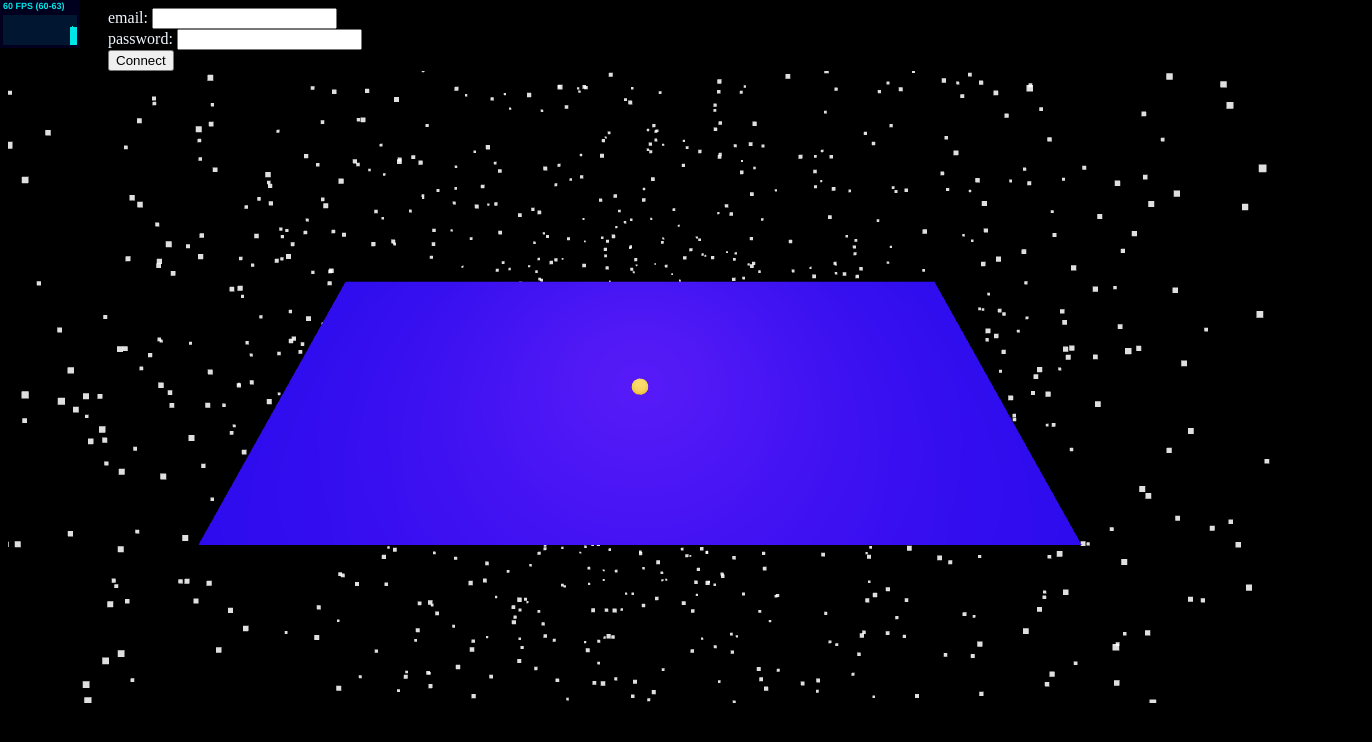
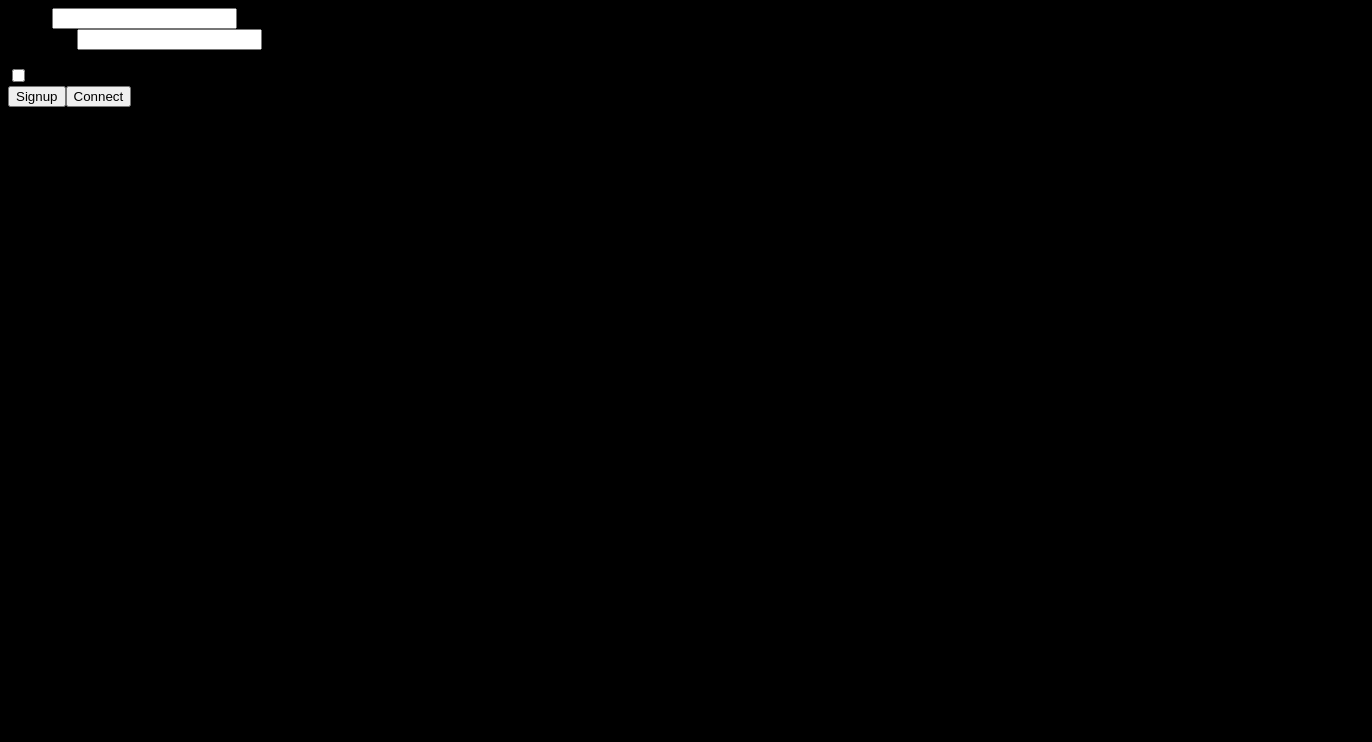
Before and after one commit to acharlas/42-transcendence, a React (Create React App) app in the folder front/react/: page /signup in a window 1280 px wide. Shown: the top 742 px of the page, 1372 px wide, since content can reach past the window. Built offline with nearby package versions, Linux system fonts and the light colour scheme.

Commit message:
signin signup transition

```diff
--- a/front/react/src/App.js
+++ b/front/react/src/App.js
@@ -1,17 +1,21 @@
 import { AdaptiveDpr, OrbitControls, Stars, Stats } from "@react-three/drei";
 import { Canvas } from "@react-three/fiber";
-import React from "react";
+import React, { useState } from "react";
 import Box from "./componants/Box";
 import Plane from "./componants/Plane";
-import LoginForm from "./login/login-component";
+import loginService from "./LoginPage/Login_page_component";
 import "./style.css";
 
 function App() {
-  return (
+  let signinStatus = loginService.useSigninStatus(
+    window.sessionStorage.getItem("Token") === null ? false : true
+  );
+
+  return signinStatus.isSignin === true ? (
     <div>
-      <div id="login">
-        <LoginForm />
-      </div>
+      <button id="logout" onClick={signinStatus.Signout}>
+        Signout
+      </button>
       <div id="game">
         <Canvas camera={{ position: [0, 10, 5], fov: 90 }}>
           <Stats />
@@ -24,7 +28,10 @@ function App() {
         </Canvas>
       </div>
     </div>
+  ) : (
+    <div>
+      <loginService.LoginPage Status={signinStatus} />
+    </div>
   );
 }
-
 export default App;
--- /dev/null
+++ b/front/react/src/LoginPage/Login_page_component.js
@@ -0,0 +1,53 @@
+import "./style.css";
+import SigninForm from "../login/signin_component";
+import { useState } from "react";
+import SignupForm from "../login/signup_component";
+
+function useSigninStatus(status) {
+  const [isSignin, setSignin] = useState(status);
+  const [isSignupState, setSignupState] = useState(status);
+
+  function SignupState() {
+    setSignupState(true);
+  }
+
+  function SigninState() {
+    setSignupState(false);
+  }
+
+  function Signin() {
+    setSignin(true);
+  }
+
+  function Signout() {
+    window.sessionStorage.removeItem("Token");
+    setSignin(false);
+  }
+
+  return {
+    isSignupState,
+    SignupState,
+    SigninState,
+    isSignin,
+    Signin,
+    Signout,
+  };
+}
+
+function LoginPage({ Status }) {
+  return (
+    <div>
+      {Status.isSignupState === true ? (
+        <div>
+          <SignupForm status={Status} />
+        </div>
+      ) : (
+        <div>
+          <SigninForm status={Status} />
+        </div>
+      )}
+    </div>
+  );
+}
+
+export default { useSigninStatus, LoginPage };
--- a/front/react/src/login/login-component.js
+++ /dev/null
@@ -1,57 +0,0 @@
-import { useState } from "react";
-import loginService from "./login-service";
-
-export default function LoginForm() {
-  const [newEmail, setNewEmail] = useState("");
-  const [newPass, setNewPass] = useState("");
-  const [newToken, setNewToken] = useState("");
-
-  const HandleEmailChange = (event) => {
-    setNewEmail(event.target.value);
-  };
-  const HandlePassChange = (event) => {
-    setNewPass(event.target.value);
-  };
-
-  const addUser = async (event) => {
-    event.preventDefault();
-
-    const user = {
-      email: newEmail,
-      password: newPass,
-    };
-
-    try {
-      const token = await loginService.login({
-        email: newEmail,
-        password: newPass,
-      });
-      console.log("Debug 2");
-      console.log(token);
-      setNewToken(token);
-      setNewEmail("");
-      setNewPass("");
-    } catch (e) {
-      //setErrorMessage("Wrong credentials");
-      setTimeout(() => {
-        //setErrorMessage(null);
-      }, 5000);
-    }
-  };
-
-  return (
-    <form onSubmit={addUser}>
-      <div>
-        <div>
-          email: <input value={newEmail} onChange={HandleEmailChange} />
-        </div>
-        <div>
-          password: <input value={newPass} onChange={HandlePassChange} />
-        </div>
-        <div>
-          <button type="submit">Connect</button>
-        </div>
-      </div>
-    </form>
-  );
-}
--- a/front/react/src/login/login-service.js
+++ b/front/react/src/login/login-service.js
@@ -1,7 +1,7 @@
 import axios from "axios";
 const baseUrl = "localhost:3333";
 
-const login = async (credentials) => {
+const signin = async (credentials) => {
   const response = await axios.post("http://localhost:3333/auth/signin", {
     email: credentials.email,
     password: credentials.password,
@@ -9,4 +9,13 @@ const login = async (credentials) => {
   return response.data.access_token;
 };
 
-export default { login };
+const signup = async (credentials) => {
+  const response = await axios.post("http://localhost:3333/auth/signup", {
+    email: credentials.email,
+    password: credentials.password,
+    username: credentials.username,
+  });
+  return response.data.access_token;
+};
+
+export default { signup, signin };
--- /dev/null
+++ b/front/react/src/login/signin_component.js
@@ -0,0 +1,78 @@
+import { useState } from "react";
+import loginService from "./login-service";
+import "../style.css";
+
+export default function SigninForm({ status }) {
+  const [newEmail, setNewEmail] = useState("");
+  const [newPass, setNewPass] = useState("");
+  const [ErrorMessage, setErrorMessage] = useState("");
+
+  const HandleEmailChange = (event) => {
+    setNewEmail(event.target.value);
+  };
+  const HandlePassChange = (event) => {
+    setNewPass(event.target.value);
+  };
+
+  const addUser = async (event) => {
+    event.preventDefault();
+
+    const user = {
+      email: newEmail,
+      password: newPass,
+    };
+
+    try {
+      setErrorMessage(null);
+      const token = await loginService.signin({
+        email: newEmail,
+        password: newPass,
+      });
+      window.localStorage.setItem("Token", token);
+      status.Signin();
+      setNewEmail("");
+      setNewPass("");
+    } catch (e) {
+      console.log({ e });
+      setErrorMessage("wrong username or password");
+      /*setTimeout(() => {
+        setErrorMessage(null);
+      }, 5000);*/ //hide the wrong password message after a short moment
+    }
+  };
+
+  const ftShowPassword = () => {
+    var x = document.getElementById("inputPassword");
+    if (x.type === "password") {
+      x.type = "text";
+    } else {
+      x.type = "password";
+    }
+  };
+
+  return (
+    <div>
+      <div>
+        email: <input value={newEmail} onChange={HandleEmailChange} />
+      </div>
+      <div>
+        password:{" "}
+        <input
+          value={newPass}
+          type="password"
+          onChange={HandlePassChange}
+          id="inputPassword"
+        />
+      </div>
+      {ErrorMessage === null ? "" : <p id="error-msg">{ErrorMessage}</p>}
+      <div>
+        <input type="checkbox" onClick={ftShowPassword} />
+        show password
+      </div>
+      <div>
+        <button onClick={status.SignupState}>Signup</button>
+        <button onClick={addUser}>Connect</button>
+      </div>
+    </div>
+  );
+}
--- /dev/null
+++ b/front/react/src/login/signup_component.js
@@ -0,0 +1,106 @@
+import { useState } from "react";
+import loginService from "./login-service";
+import "../style.css";
+
+export default function SignupForm({ status }) {
+  const [newEmail, setNewEmail] = useState("");
+  const [newPass, setNewPass] = useState("");
+  const [newUsername, setNewUsername] = useState("");
+  const [ErrorMessage, setErrorMessage] = useState([]);
+
+  const HandleEmailChange = (event) => {
+    setNewEmail(event.target.value);
+  };
+  const HandlePassChange = (event) => {
+    setNewPass(event.target.value);
+  };
+
+  const HandleUsernameChange = (event) => {
+    setNewUsername(event.target.value);
+  };
+
+  const createUser = async (event) => {
+    event.preventDefault();
+
+    const user = {
+      email: newEmail,
+      password: newPass,
+    };
+
+    try {
+      setErrorMessage(null);
+      const token = await loginService.signup({
+        email: newEmail,
+        password: newPass,
+        username: newUsername,
+      });
+      window.sessionStorage.setItem("Token", token);
+      status.signin();
+      setNewEmail("");
+      setNewPass("");
+      setNewUsername("");
+    } catch (e) {
+      if (e.response.data.statusCode == 400)
+        setErrorMessage(e.response.data.message);
+      /*setTimeout(() => {
+          setErrorMessage(null);
+        }, 5000);*/ //hide the wrong password message after a short moment
+    }
+  };
+
+  const ftShowPassword = () => {
+    var x = document.getElementById("inputSignupPassword");
+    if (x.type === "password") {
+      x.type = "text";
+    } else {
+      x.type = "password";
+    }
+  };
+
+  const ErrorMessageComp = () => {
+    return (
+      <div>
+        {ErrorMessage.map((error, i) => (
+          <p key={i} id="error-msg">
+            {error}
+          </p>
+        ))}
+      </div>
+    );
+  };
+
+  return (
+    <div>
+      {ErrorMessage === null ? (
+        ""
+      ) : (
+        <div>
+          <ErrorMessageComp />
+        </div>
+      )}
+      <div>
+        email: <input value={newEmail} onChange={HandleEmailChange} />
+      </div>
+      <div>
+        password:{" "}
+        <input
+          value={newPass}
+          type="password"
+          onChange={HandlePassChange}
+          id="inputSignupPassword"
+        />
+      </div>
+      <div>
+        <input type="checkbox" onClick={ftShowPassword} />
+        show password
+      </div>
+      <div>
+        username: <input value={newUsername} onChange={HandleUsernameChange} />
+      </div>
+      <div>
+        <button onClick={status.signinState}>Already a account?</button>
+        <button onClick={createUser}>Create account</button>
+      </div>
+    </div>
+  );
+}
--- /dev/null
+++ b/front/react/src/login/style.css
@@ -0,0 +1,4 @@
+#errorMsg {
+  color: red;
+  background-color: grey;
+}
--- a/front/react/src/style.css
+++ b/front/react/src/style.css
@@ -1,6 +1,10 @@
 canvas {
   height: 100%;
   width: 100%;
+}
+
+p {
+  color: white;
 }
 
 body {
@@ -23,3 +27,12 @@ body {
   height: 100%;
   width: 100%;
 }
+
+#error-msg {
+  color: red;
+  background-color: grey;
+}
+
+#logout {
+  margin-left: 200px;
+}
```
Also changed, not shown: front/react/src/LoginPage/style.css (added), 1 other file (tests, documents, lock files or other folders).
